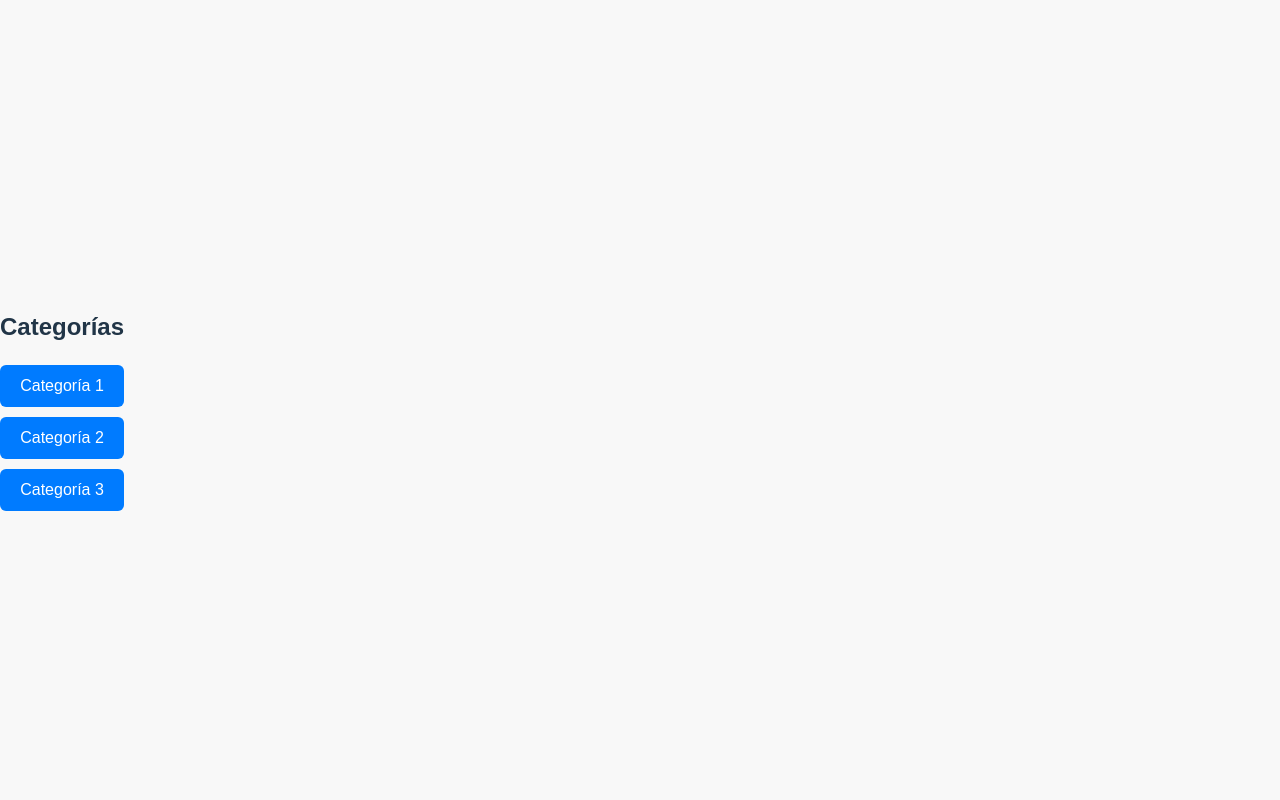
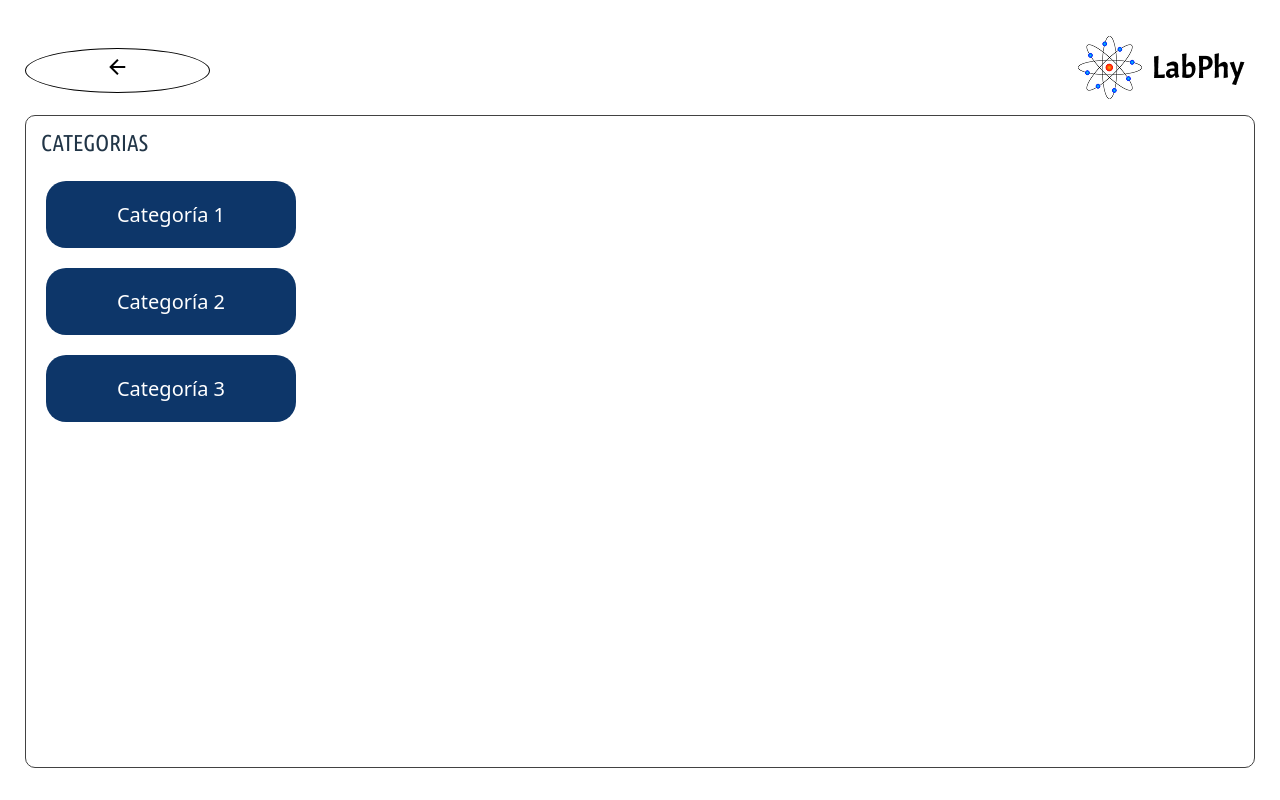
Before and after one commit to Dante1128/LabPhy, a React (Vite) app: page /categories in a window 1280 px wide. Built offline with nearby package versions, Linux system fonts and the light colour scheme.

Commit message:
ultimo cambio realizado

```diff
--- a/index.html
+++ b/index.html
@@ -4,6 +4,10 @@
     <meta charset="UTF-8" />
     <link rel="icon" type="image/svg+xml" href="/atomo.svg" />
     <meta name="viewport" content="width=device-width, initial-scale=1.0" />
+    <link rel="preconnect" href="https://fonts.googleapis.com">
+    <link rel="preconnect" href="https://fonts.gstatic.com" crossorigin>
+    <link href="https://fonts.googleapis.com/css2?family=Ubuntu+Condensed&display=swap" rel="stylesheet">
+    <link href="https://fonts.googleapis.com/icon?family=Material+Icons" rel="stylesheet">
     <title>LabPhy</title>
   </head>
   <body>
--- a/src/App.css
+++ b/src/App.css
@@ -1,103 +1,10 @@
-body {
-  font-family: Arial, sans-serif;
-  background-color: #f8f8f8;
+*
+{
   margin: 0;
   padding: 0;
-  text-align: center;
+  box-sizing: border-box;
 }
-
-.container {
-  max-width: 350px;
-  margin: 20px auto;
-  background: white;
-  padding: 20px;
-  border-radius: 10px;
-  box-shadow: 0 4px 10px rgba(0, 0, 0, 0.1);
+body {
+  width: 100%;
+  height: 100vh;
 }
-
-/* Botones */
-.button {
-  display: block;
-  background: #0033cc;
-  color: white;
-  padding: 10px;
-  margin: 10px 0;
-  text-decoration: none;
-  border-radius: 5px;
-}
-
-.button:hover {
-  background: #002bb8;
-}
-
-/* Barra de búsqueda */
-.search-bar {
-  display: flex;
-  align-items: center;
-  border: 1px solid #000000;
-  border-radius: 8px;
-  padding: 5px;
-  margin: 15px 0;
-}
-
-.icon {
-  color: gray;
-}
-
-.search-input {
-  border: none;
-  outline: none;
-  flex-grow: 1;
-  padding: 5px;
-  background-color: #ccc;
-}
-
-/* Lista de elementos */
-.items-list {
-  display: flex;
-  flex-direction: column;
-  gap: 10px;
-}
-.lab-container {
-  max-height: 500px; /* Ajusta la altura según tu necesidad */
-  overflow-y: auto; /* Activa el scroll vertical */
-  border: 1px solid #ccc; /* Para visualizar el área del scroll */
-  padding: 10px;
-  scrollbar-width: none;
-}
-.lab-container::-webkit-scrollbar {
-  display: none; /* Oculta la barra de desplazamiento en Chrome y Safari */
-}
-
-.lab-card {
-  display: flex;
-  align-items: center;
-  gap: 10px;
-  margin-bottom: 10px;
-  padding: 10px;
-  border: 1px solid #ddd;
-  border-radius: 5px;
-}
-
-.lab-image {
-  width: 50px;
-  height: 50px;
-  object-fit: cover;
-  border-radius: 5px;
-}
-
-
-.lab-item:hover {
-  background: #002bb8;
-}
-
-.item-image {
-  width: 40px;
-  height: 40px;
-  border-radius: 5px;
-  margin-right: 10px;
-}
-
-.item-text {
-  flex-grow: 1;
-}
--- a/src/components/Categorias.jsx
+++ b/src/components/Categorias.jsx
@@ -16,8 +16,14 @@ const Categorias = () => {
   };
 
   return (
-    <div>
-      <h2>Categorías</h2>
+    <div className="contenedorcategorias">
+      <div className="partearriba">
+        <div className="volver"><a href="/Home.jsx" className="flecha"><i class="material-icons icon" title="Izquierda">arrow_back</i></a></div>
+        <div className="image"><img src="/image/logo.png" alt="" /></div>
+      </div>
+
+      <div className="parteabajo">
+        <h2 className="titulo">CATEGORIAS</h2>
         <div className="categories-container">
           {categorias.map((cat) => (
             <button
@@ -30,6 +36,7 @@ const Categorias = () => {
           ))}
         </div>
       </div>
+    </div>
   );
 };
 
--- a/src/components/Home.css
+++ b/src/components/Home.css
@@ -1,59 +1,37 @@
 @import url('https://fonts.googleapis.com/css2?family=Acme&display=swap');
 @import url('https://fonts.googleapis.com/css2?family=Work+Sans:ital,wght@0,100..900;1,100..900&display=swap');
 @import url('https://fonts.googleapis.com/css2?family=Ubuntu+Condensed&display=swap');
-.contenedor
+.imagefondo
 {
-    display: flex;
-    justify-content: center;
-    flex-direction: column;
-    position: relative;
+    width: 140%;
+    height: 140%;
+    position: absolute;
+    object-fit: cover;
+    z-index: 0;
 }
-body
-{
-    background-color: #fff;
-}
-.elipseuno
-{
-    top: 0;
-    left: 0;
-    z-index: 1;
-    width:70%;
-    height:60%;
-    margin-bottom: -50%;
 
-}
-.elipsedos
-{
-    bottom: 0;
-    right: 0;
-    z-index: 1;
-    width: 70%;
-    height: 60%;
-    margin-top: 165%;
-    margin-left: 112%;
-}
+
 .central
 {
-    width: 310px;
-    top: 50%;
-    left: 90%;
+    top: 60%;
+    left: 70%;
     transform: translate(-50%,-50%);
-    z-index: 2;
+    z-index: 1;
     display: flex;
     align-items: center;
     flex-direction: column;
-    position: absolute;
+    position: relative;
 }
 .imagencentral
 {
     display: flex;
-    width: 60%;
+    width: 65%;
     height: 40%;
 }
 .letralogo
 {
     margin-top: 11px;
-    font-size: 50px;
+    font-size: 60px;
     font-family: "Acme", sans-serif;
     font-weight: 400;
     font-style: normal;
@@ -67,19 +45,22 @@ body
     font-optical-sizing: auto;
     font-weight: 500;
     font-style: Medium;
-    font-size: 16px;
+    font-size: 22px;
     text-align: center;
 }
 .btnsigui
 {
     margin-top: 20px;
-    width:207px;
-    height: 60px;
+    width:220px;
+    height: 65px;
     border: 1px solid black;
     display: flex;
     justify-content: center;
     align-items: center;
-
+    color: #000000;
+    font-size: 25px;
+    border-radius: 20px;
+    font-family: "Ubuntu Condensed", sans-serif;
 }
 .enlace
 {
@@ -97,39 +78,3 @@ body
     width: 40px;
     height: 40px;
 }
-@media(min-width:431px)
-{
-    body
-    {
-        background-color: rgb(255, 255, 255);
-
-    }
-    article
-    {
-        display: flex;
-        flex-direction: row;
-        align-items: center;
-    }
-    .imagencentral
-    {
-        height: 90%;
-        width: 90%;
-
-    }
-    .letralogo
-    {
-        font-size: 85px;
-    }
-    .elipseuno
-    {
-        width: 25%;
-        height: 25%;
-        margin: 0px 10% 52% 0px;
-    }
-    .elipsedos
-    {
-        width: 25%;
-        height: 25%;
-        margin: 50% 0px 0px 10%;
-    }
-}
--- a/src/components/LabDetail.jsx
+++ b/src/components/LabDetail.jsx
@@ -4,6 +4,7 @@ import { OrbitControls, useGLTF } from "@react-three/drei";
 import { Suspense, useState, useEffect } from "react";
 import labDetails from "../data/labDetails.json";
 import styles from "./LabDetail.module.css";
+
 
 const ModelViewer = ({ modelPath, setIsLoading }) => {
   const { scene } = useGLTF(modelPath);
@@ -26,17 +27,21 @@ const LabDetail = () => {
   const [isLoading, setIsLoading] = useState(true);
 
   if (!item) {
-    return <h2>Elemento no encontrado</h2>;
+    return <h2 className="parrafo">Elemento no encontrado</h2>;
   }
 
   return (
-    <div>
-      <h1 className="uwu">uwu</h1>
-      <button className={styles.backButton} onClick={() => navigate(-1)}>
-        ← Volver atrás
-      </button>
+    <div className="contenido">
+      <div className="partearriba">
+        <button className={styles.backButton} onClick={() => navigate(-1)}>
+        <i class="material-icons icon" title="Izquierda">arrow_back</i>
+        </button>
 
-      <h2>{item.title}</h2>
+        <div className="image"><img src="/image/logo.png" alt="" /></div>
+      </div>
+
+
+      <h2 className="titulo">{item.title}</h2>
 
       <div style={{ position: "relative", height: "300px" }}>
         {/* Mensaje de carga */}
--- a/src/components/LabItems.jsx
+++ b/src/components/LabItems.jsx
@@ -1,5 +1,6 @@
 import React, { useState } from "react";
 import { Link, useParams } from "react-router-dom";
+import "./Labitems.css";
 
 const labItems = [
   { name: "Balanza Digital", route: "balanza-digital", category: "categoria-1", image: "/image/balanza-digital.png" },
@@ -21,29 +22,40 @@ const LabItems = () => {
   );
 
   return (
-    <div>
-      <h2>Elementos de laboratorio - {category}</h2>
+    <div className="contenidoitem">
+      <div className="partearriba">
+        <div className="volver"><a href="" className="flecha"><i class="material-icons icon" title="Izquierda">arrow_back</i></a></div>
+        <div className="image"><img src="/image/logo.png" alt="" /></div>
+      </div>
+
+      <div className="barrabuscador">
         <input
           type="text"
           placeholder="Buscar..."
           value={search}
           onChange={(e) => setSearch(e.target.value)}
-        className="search-input"
+          className="buscador"
         />
-      <div className="lab-container">
+      </div>
+      <div className="titulo">
+
+
+        <h2 className="letras">Elementos de laboratorio - {category}</h2>
+      </div>
+      <div className="labcontainer">
         {filteredItems.length > 0 ? (
           filteredItems.map((item, index) => (
-            <Link to={`/lab/${item.route}`} key={index} className="lab-item">
+            <Link to={`/lab/${item.route}`} key={index} className="labitem">
 
 
-              <div className="lab-card">
-                <img src={item.image} alt={item.name} className="lab-image" />
-                <button>{item.name} ➝</button>
+              <div className="labcard">
+                <img src={item.image} alt={item.name} className="labimage" />
+                <button className="botone">{item.name} ➝</button>
               </div>
             </Link>
           ))
         ) : (
-          <p>No se encontraron resultados.</p>
+          <p className="parrafo">No se encontraron resultados.</p>
         )}
       </div>
     </div>
--- /dev/null
+++ b/src/components/Labitems.css
@@ -0,0 +1,105 @@
+
+.contenidoitem
+{
+    padding: 25px;
+    width: 100%;
+    height: 100vh;
+    display: flex;
+    flex-direction: column;
+}
+.partearriba
+{
+  display: flex;
+  align-items: center;
+  justify-content: space-between;
+  height: 12%;
+}
+.volver
+{
+  display: flex;
+  border: 1px solid black;
+  height: 50%;
+  width: 15%;
+  justify-content: center;
+  align-items: center;
+  border-radius: 50%;
+}
+.volver:hover
+{
+  background-color: #8fc2f8;
+}
+.image
+{
+  margin: 0px 10px;
+}
+.flecha
+{
+  color: black;
+}
+.titulo
+{
+  font-family: "Ubuntu Condensed", sans-serif;
+  margin: 10px 15px;
+  font-size: 23px;
+  font-weight: 500;
+}
+.letras
+{
+    font-family: "Ubuntu Condensed", sans-serif;
+    font-size: 20px;
+    color: black;
+    margin: 15px 0px;
+}
+.buscador
+{
+    background-color: #ffffff;
+    width: 90%;
+    height: 116%;
+    margin: 5px 10px;
+    border-radius: 5px;
+    color: #000000;
+}
+.parrafo
+{
+    font-family: "Ubuntu Condensed", sans-serif;
+    font-size: 15px;
+    color: black;
+    margin: 15px 0px;
+}
+.labcontainer
+{
+    border: 1px solid rgb(66, 66, 66);
+    border-radius: 10px;
+    height: 87%;
+}
+.labitem
+{
+
+    width: 50%;
+}
+.labcard
+{
+
+    display: flex;
+    align-items: center;
+    margin: 20px 10px 15px 12px;
+
+}
+.botone
+{
+    width: 60%;
+    height: 20%;
+    font-size: 16px;
+    border-radius: 10px;
+    margin: 20px 0px 20px 15px;
+    background-color: #0D3669;
+}
+.botone:hover
+{
+    background-color: #8fc2f8;
+}
+.labimage
+{
+    width: 30%;
+    height: 20%;
+}
--- a/src/components/categorias.css
+++ b/src/components/categorias.css
@@ -1,22 +1,71 @@
+.contenedorcategorias
+{
+  padding: 25px;
+  width: 100%;
+  height: 100vh;
+}
+.partearriba
+{
+  display: flex;
+  align-items: center;
+  justify-content: space-between;
+  height: 12%;
+}
+.volver
+{
+  display: flex;
+  border: 1px solid black;
+  height: 50%;
+  width: 15%;
+  justify-content: center;
+  align-items: center;
+  border-radius: 50%;
+}
+.volver:hover
+{
+  background-color: #8fc2f8;
+}
+.image
+{
+  margin: 0px 10px;
+}
+.flecha
+{
+  color: black;
+}
+.titulo
+{
+  font-family: "Ubuntu Condensed", sans-serif;
+  margin: 10px 15px;
+  font-size: 23px;
+  font-weight: 500;
+}
+.parteabajo
+{
+ border: 1px solid rgb(66, 66, 66);
+ border-radius: 10px;
+ height: 87%;
+}
 .categories-container {
     display: flex;
     flex-direction: column;
-    gap: 10px;
-    max-width: 300px; /* opcional para limitar ancho */
-    margin: auto; /* centrar horizontalmente */
+    gap: 20px;
+    max-width: 250px; /* opcional para limitar ancho */
+    margin: 20px 20px;
+
   }
 
   .category-button {
-    padding: 12px 20px;
-    font-size: 16px;
+    padding: 20px 20px;
+    font-size: 20px;
     cursor: pointer;
-    background-color: #007bff;
+    background-color: #0D3669;
     color: white;
     border: none;
-    border-radius: 6px;
+    border-radius: 20px;
     transition: background-color 0.3s ease;
   }
 
   .category-button:hover {
-    background-color: #0056b3;
+    background-color: #8fc2f8;
   }
--- a/src/index.css
+++ b/src/index.css
@@ -2,11 +2,9 @@
   font-family: system-ui, Avenir, Helvetica, Arial, sans-serif;
   line-height: 1.5;
   font-weight: 400;
-
   color-scheme: light dark;
   color: rgb(0, 0, 0);
   background-color: #ffffff;
-
   font-synthesis: none;
   text-rendering: optimizeLegibility;
   -webkit-font-smoothing: antialiased;
@@ -22,13 +20,6 @@ a:hover {
   color: #535bf2;
 }
 
-body {
-  margin: 0;
-  display: flex;
-  place-items: center;
-  min-width: 320px;
-  min-height: 100vh;
-}
 
 h1 {
   font-size: 3.2em;
@@ -37,13 +28,15 @@ h1 {
 
 button {
   border-radius: 8px;
-  border: 1px solid transparent;
+  border: 1px solid #111111;
   padding: 0.6em 1.2em;
   font-size: 1em;
   font-weight: 500;
   font-family: inherit;
-  background-color: #1400cc;
+  background-color: #ffffff;
   cursor: pointer;
+  color: #111111;
+  border-radius: 50%;
   transition: border-color 0.25s;
 }
 button:hover {
--- a/src/styles.css
+++ b/src/styles.css
@@ -1,11 +1,3 @@
-body {
-    font-family: Arial, sans-serif;
-    background-color: #f8f8f8;
-    margin: 0;
-    padding: 0;
-    text-align: center;
-  }
-
   .container {
     max-width: 350px;
     margin: 20px auto;
@@ -18,7 +10,7 @@ body {
   /* Botones */
   .button {
     display: block;
-    background: #0033cc;
+    background: #f1f1f1;
     color: white;
     padding: 10px;
     margin: 10px 0;
```
Also changed, not shown: src/components/Home.jsx (+5 -6 lines), src/components/LabDetail.module.css (+55 -13 lines), public/image/logo.png (added), public/image/pantallalogo.png (added). Lines whose indentation alone changed are shown as unchanged.
